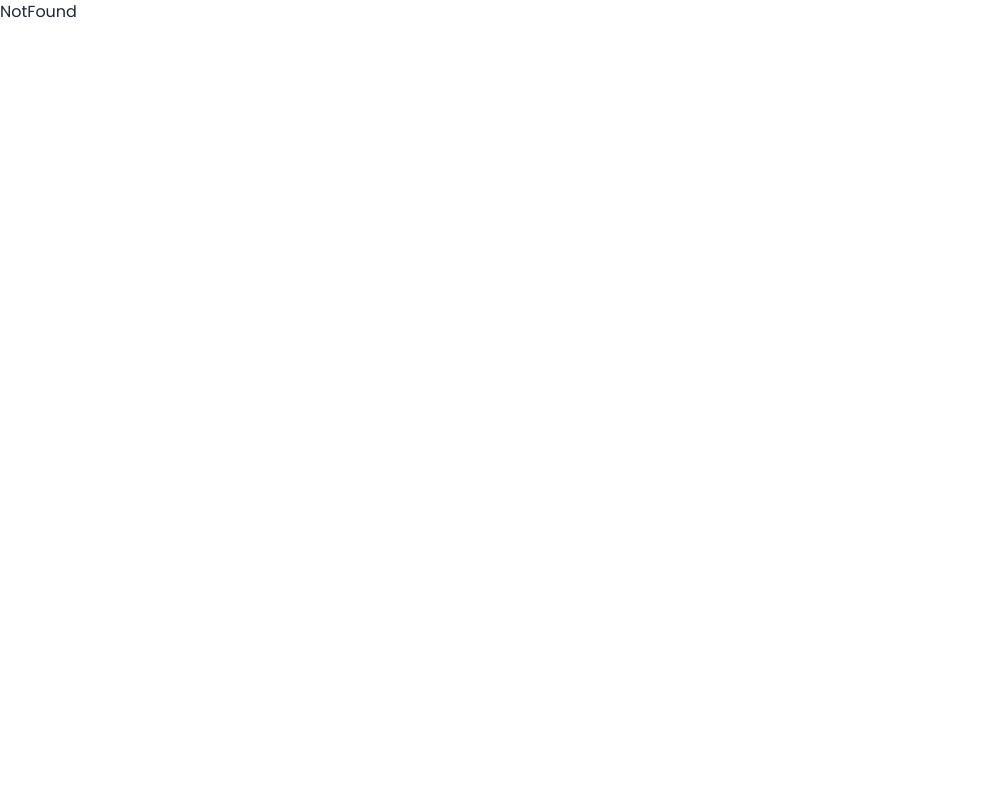
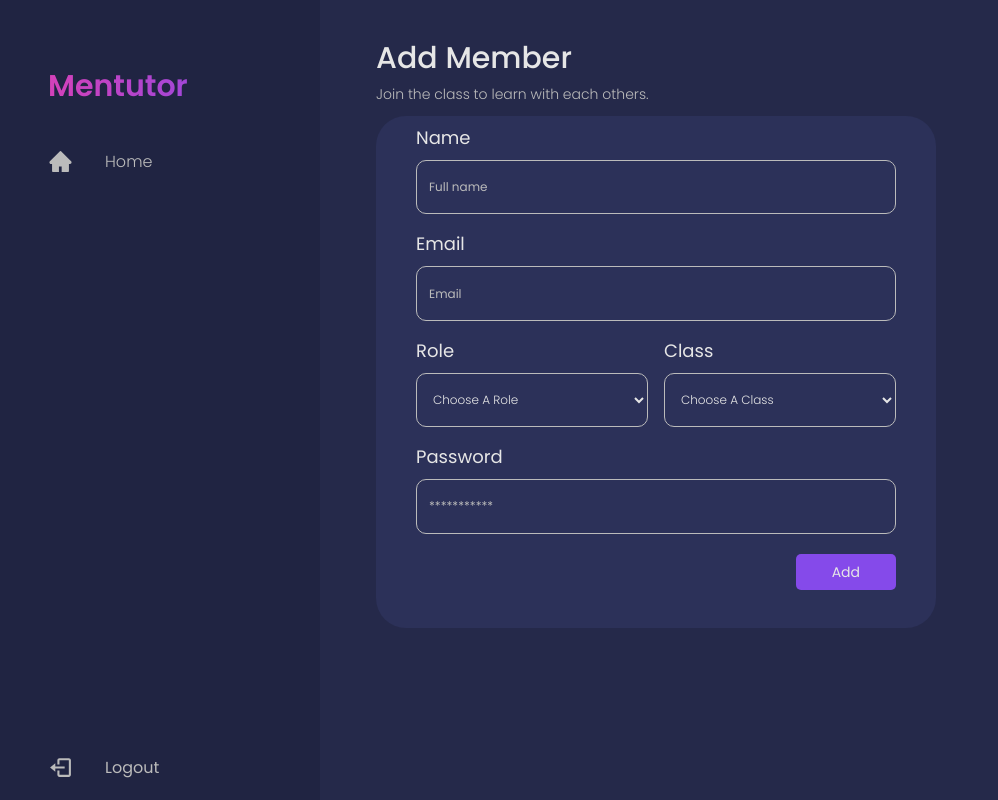
Before and after one commit to Capstone-Group3-Mentutor/Mentutor, a React (Vite) app: page /inputmember in a window 1280 px wide. Shown: the whole page, without its empty margins (0-998 px from the left). Built offline with nearby package versions, Linux system fonts and the light colour scheme.

Commit message:
addmember

```diff
--- a/src/components/ListItems.jsx
+++ b/src/components/ListItems.jsx
@@ -1,23 +1,128 @@
 import React from 'react'
 
 import toys3 from '../assets/toys-3.png'
-import {MdOutlineMoreVert, MdExpandMore} from 'react-icons/md'
-import {TiDeleteOutline} from 'react-icons/ti'
+import toys1 from '../assets/toys-1.png'
+import {SlOptionsVertical} from 'react-icons/sl'
+import CustomInput from '../components/CustomInput'
+import CustomButton from '../components/CustomButton'
+
+
 
 const ListMembers = () => {
   return (
-    <div className='flex flex-row text-[7px] items-center md:text-[10px] lg:text-[15px] text-putih px-3 md:px-7 py-1 space-x-2 mb-1'>
+    <div className='flex flex-row text-[5px] items-center md:text-[10px] lg:text-[15px] text-putih px-3 md:px-7 py-1 space-x-2 mb-1'>
       <p className='w-[10%] text-center'>1</p>
-      <div className='flex flex-row space-x-3 items-center w-[30%]'>
+      <div className='flex flex-row space-x-3 items-center justify-center w-[30%]'>
         <img src={toys3} className="h-[1.5rem] w-[1.5rem] md:h-[3rem] md:w-[3rem] rounded-full " />
         <p>Jamaluddin Kam</p>
       </div>
       <p className='w-[35%] text-center'>jamaluddin@gmail.com</p>
       <p className='w-[15%] text-center'>Mentee</p>
       <p className='w-[25%] text-center'>Front-End</p>
-      <button id="icon-kebab">
-        <MdOutlineMoreVert/>
-      </button>
+      {/* option */}
+      <div className="dropdown dropdown-end ">
+        <label
+          id="icon-options"
+          tabIndex={0}
+          className="cursor-pointer text-putih"
+        >
+          <SlOptionsVertical size={13} />
+        </label>
+        <ul
+          tabIndex={0}
+          className="dropdown-content menu p-1 shadow-md bg-card rounded-[10px] w-[6rem] text-sm text-abu"
+        >
+          <label
+            htmlFor="modal-edit-user"
+            className="hover:text-button px-4 pt-2 text-sm text-abu cursor-pointer"
+          >
+            Edit
+          </label>
+          <li id="delete-click" className=" text-[#CC5D5D]">
+            <a>Delete</a>
+          </li>
+        </ul>
+      </div>
+      {/* end option */}
+      {/* ---modal--- */}
+      <input type="checkbox" id="modal-edit-user" className="modal-toggle" />
+      <div className="modal  ">
+        <div className="modal-box w-11/12 max-w-3xl bg-card">
+          <label
+            htmlFor="modal-edit-user"
+            className="cursor-pointer btn-sm  absolute right-2 top-2 text-putih border-white"
+          >
+            ✕
+          </label>
+          <form className="flex flex-col md:p-9 lg:p-9 gap-5">
+            <h3 className="font-medium text-lg text-putih mb-2">
+              Edit Profile
+            </h3>
+            <div className="flex flex-row  items-center justify-between">
+              <div className=" flex flex-col justify-center items-center gap-3 space-y-3">
+                <img
+                  src={toys1}
+                  alt="avatar"
+                  className="h-[5rem] w-[5rem] md:h-[12rem] md:w-[12rem] rounded-full "
+                />
+
+                <CustomButton
+                  id="btn-uploadFoto"
+                  label="Upload"
+                  color="Primary"
+                />
+              </div>
+
+              <div className="flex flex-col gap-4 ">
+                <CustomInput
+                  id="input-fullname"
+                  placeholder="your name"
+                  category="Submit"
+                  type="text"
+                />
+                <CustomInput
+                  id="input-email"
+                  placeholder="contoh@gmail.com"
+                  category="Submit"
+                  type="text"
+                />
+                <CustomInput
+                  id="input-password"
+                  placeholder="Password"
+                  category="Submit"
+                  type="password"
+                />
+                <div className="flex flex-row space-x-4">
+                  <div className="flex flex-col space-y-2 ">
+                    <label for="dropdown-class" className="sr-only"></label>
+                    <select id="dropdown-class" className="border placeholder:text-abu text-xs text-putih focus:outline-none focus:border-putih border-abu font-light rounded-[10px] bg-card w-full pl-3 h-[3.4rem] p-2">
+                        <option selected>Class</option>
+                        <option id="Mentor">Front-end</option>
+                        <option id="Mentee">Back-end</option>
+                    </select>
+                  </div>
+                  <div className="flex flex-col space-y-2 ">
+                    <label for="dropdown-role" className="sr-only"></label>
+                    <select id="dropdown-role" className="border placeholder:text-abu text-xs text-putih focus:outline-none focus:border-putih border-abu font-light rounded-[10px] bg-card w-full pl-3 h-[3.4rem] p-2">
+                        <option className='text-abu' selected>Role</option>
+                        <option id="Mentor">Mentor</option>
+                        <option id="Mentee">Mentee</option>
+                    </select>
+                  </div>
+                </div>
+              </div>
+            </div>
+            <div className="flex justify-end">
+              <CustomButton
+                id="btn-submitAdmin"
+                label="Submit"
+                color="Primary"
+              />
+            </div>
+          </form>
+        </div>
+      </div>
+      {/* end modal */}
     </div>
   )
 }
@@ -30,15 +135,72 @@ const ListClass = () => {
       <p className='w-[30%] text-center'>A</p>
       <p className='w-[30%] text-center'>40</p>
       <p className='w-[25%] text-center'>Vincent Sars</p>
-      <div className='w-[17%] text-center flex flex-row justify-center space-x-2'>
-        <p >Active</p>
-        <button id="icon-option">
-          <MdExpandMore size={20} />
-        </button>
+      <p className='w-[17%] text-center'>Active</p>
+      {/* option */}
+      <div className="dropdown dropdown-end ">
+        <label
+          id="icon-options"
+          tabIndex={0}
+          className="cursor-pointer text-putih"
+        >
+          <SlOptionsVertical size={13} />
+        </label>
+        <ul
+          tabIndex={0}
+          className="dropdown-content menu p-1 shadow-md bg-card rounded-[10px] w-[6rem] text-sm text-abu"
+        >
+          <label
+            htmlFor="modal-edit-class"
+            className="hover:text-button px-4 pt-2 text-sm text-abu cursor-pointer"
+          >
+            Edit
+          </label>
+          <li id="delete-click" className=" text-[#CC5D5D]">
+            <a>Delete</a>
+          </li>
+        </ul>
       </div>
-      <button id="icon-kebab">
-        <TiDeleteOutline size={20} color="red"/>
-      </button>
+      {/* end option */}
+      <input type="checkbox" id="modal-edit-class" className="modal-toggle" />
+      <div className="modal ">
+        <div className="modal-box w-1/2 bg-card p-14">
+          <div className='flex flex-row justify-between'>
+            <h1 className="text-putih text-lg md:text-3xl font-medium">
+              Edit Class
+            </h1>
+            <label
+              htmlFor="modal-edit-class"
+              className="cursor-pointer btn-sm text-putih border-white"
+            >
+              ✕
+            </label>
+          </div>
+          <form className="flex flex-col">
+            <div className="flex flex-col space-y-2 my-5">
+              <CustomInput
+                id="input-class"
+                placeholder="Class Name"
+                category="Class"
+              />
+              <div className="w-1/2 flex flex-col space-y-2 ">
+                <label for="dropdown-status" className="sr-only"></label>
+                <select id="dropdown-status" className="border placeholder:text-abu text-xs text-putih focus:outline-none focus:border-putih border-abu font-light rounded-[10px] bg-card w-full pl-3 h-[3.4rem]">
+                    <option selected>Choose A Status</option>
+                    <option id="Active">Active</option>
+                    <option id="Non Active">Non Active</option>
+                </select>
+              </div>
+            </div>
+            <div className="flex justify-start">
+              <CustomButton
+                id="btn-submitEditClass"
+                label="Submit"
+                color="Primary"
+              />
+            </div>
+          </form>
+        </div>
+      </div>
     </div>
     <hr className='text-abu mx-3 border-abu border-opacity-50' />
     </>
--- a/src/pages/Admin/InputClass.jsx
+++ b/src/pages/Admin/InputClass.jsx
@@ -9,14 +9,13 @@ const InputClass = () => {
     <Layout>
       <div className="md:space-y-2 mb-3">
           <h1 className="text-putih text-lg md:text-3xl font-medium">
-            Input Class
+            Add Class
           </h1>
           <p className="text-abu font-light text-[8px] md:text-sm ">
             Join the class to learn with each others.
           </p>
       </div>
       <form className='w-full h-[10rem] md:h-[13rem] bg-card rounded-[30px] text-xs md:text-lg mb-5 px-3 md:px-7 py-3 '>
-        <div className='flex flex-row space-x-2 md:space-x-8 px-2 '>
         <div className='flex flex-col space-y-2 w-1/2'>
           <p1 className="text-putih text-md md:text-lg">Class</p1>
           <CustomInput
@@ -26,17 +25,7 @@ const InputClass = () => {
           placeholder="Class Name"
           />
         </div>
-          <div className='flex flex-col space-y-2 w-1/2'>
-            <p1 className="text-putih text-md md:text-lg">Mentor</p1>
-            <CustomInput
-            id="input-mentor"
-            category="Class"
-            type="text"
-            placeholder="Mentor Name"
-            />
-          </div>
-        </div>
-        <div className='text-end mt-7'>
+        <div className='text-start mt-7'>
           <CustomButton
           id="btn-addClass"
           color="Primary"
--- a/src/pages/Admin/InputMember.jsx
+++ b/src/pages/Admin/InputMember.jsx
@@ -1,10 +1,77 @@
 import React from 'react'
 import Layout from '../../components/Layout'
+import CustomInput from '../../components/CustomInput'
+import CustomButton from '../../components/CustomButton'
 
 const InputMember = () => {
   return (
     <Layout>
-        <div>Input Member</div>
+      <div className="md:space-y-2 mb-3">
+        <h1 className="text-putih text-lg md:text-3xl font-medium">
+           Add Member
+        </h1>
+         <p className="text-abu font-light text-[8px] md:text-sm ">
+            Join the class to learn with each others.
+        </p>
+      </div>
+      <form className='w-full lg:w-[35rem] h-[35rem] md:h-[35rem] lg:h-[32rem] bg-card rounded-[30px] text-xs md:text-lg px-5 md:px-10 py-2 '>
+        <div className='flex flex-col space-y-4'>
+          <div className='flex flex-col space-y-2 w-full'>
+            <p1 className="text-putih text-md md:text-lg">Name</p1>
+            <CustomInput
+            id="input-fullname"
+            category="Class"
+            type="text"
+            placeholder="Full name"
+            />
+          </div>
+          <div className='flex flex-col space-y-2 w-full'>
+            <p1 className="text-putih text-md md:text-lg">Email</p1>
+            <CustomInput
+            id="input-email"
+            category="Class"
+            type="text"
+            placeholder="Email"
+            />
+          </div>
+          <div className="flex flex-row space-x-4">
+            <div className="w-1/2 flex flex-col space-y-2 ">
+              <p1 className="text-putih text-md md:text-lg">Role</p1>
+              <label for="dropdown-role" className="sr-only"></label>
+              <select id="dropdown-role" className="border placeholder:text-abu text-xs text-putih focus:outline-none focus:border-putih border-abu font-light rounded-[10px] bg-card w-full pl-3 h-[3.4rem]">
+                  <option selected>Choose A Role</option>
+                  <option id="Mentor">Mentor</option>
+                  <option id="Mentee">Mentee</option>
+              </select>
+            </div>
+            <div className="w-1/2 flex flex-col space-y-2 ">
+              <p1 className="text-putih text-md md:text-lg">Class</p1>
+              <label for="dropdown-role" className="sr-only"></label>
+              <select id="dropdown-role" className="border placeholder:text-abu text-xs text-putih focus:outline-none focus:border-putih border-abu font-light rounded-[10px] bg-card w-full pl-3 h-[3.4rem]">
+                  <option className='text-abu' selected>Choose A Class</option>
+                  <option id="Mentor">Front-end</option>
+                  <option id="Mentee">Back-end</option>
+              </select>
+            </div>
+          </div>
+          <div className='flex flex-col space-y-2 w-full'>
+            <p1 className="text-putih text-md md:text-lg">Password</p1>
+            <CustomInput
+            id="input-password"
+            category="Class"
+            type="password"
+            placeholder="***********"
+            />
+          </div>
+        </div>
+        <div className='text-end mt-5'>
+          <CustomButton
+          id="btn-addClass"
+          color="Primary"
+          label="Add"
+          />
+        </div>
+      </form>
     </Layout>
   )
 }
--- a/src/routes/index.jsx
+++ b/src/routes/index.jsx
@@ -17,6 +17,7 @@ import HomeAdmin from "../pages/Admin/HomeAdmin"
 import InputClass from "../pages/Admin/InputClass";
 import ForumMentee from "../pages/Mentee/ForumMentee";
 import ForumMentor from "../pages/Mentor/ForumMentor";
+import InputMember from "../pages/Admin/InputMember";
 
 
 axios.defaults.baseURL =
@@ -62,6 +63,7 @@ const index = () => {
           <Route path="/inputTask" element={<InputTask />} />
           <Route path="/homeadmin" element={<HomeAdmin />} />
           <Route path="/inputclass" element={<InputClass />} />
+          <Route path="/inputmember" element={<InputMember />} />
           <Route path="/profile" element={<Profile />} />
           <Route path="/forummentee" element={<ForumMentee />} />
           <Route path="/forummentor" element={<ForumMentor />} />
```
Lines whose indentation alone changed are shown as unchanged.
